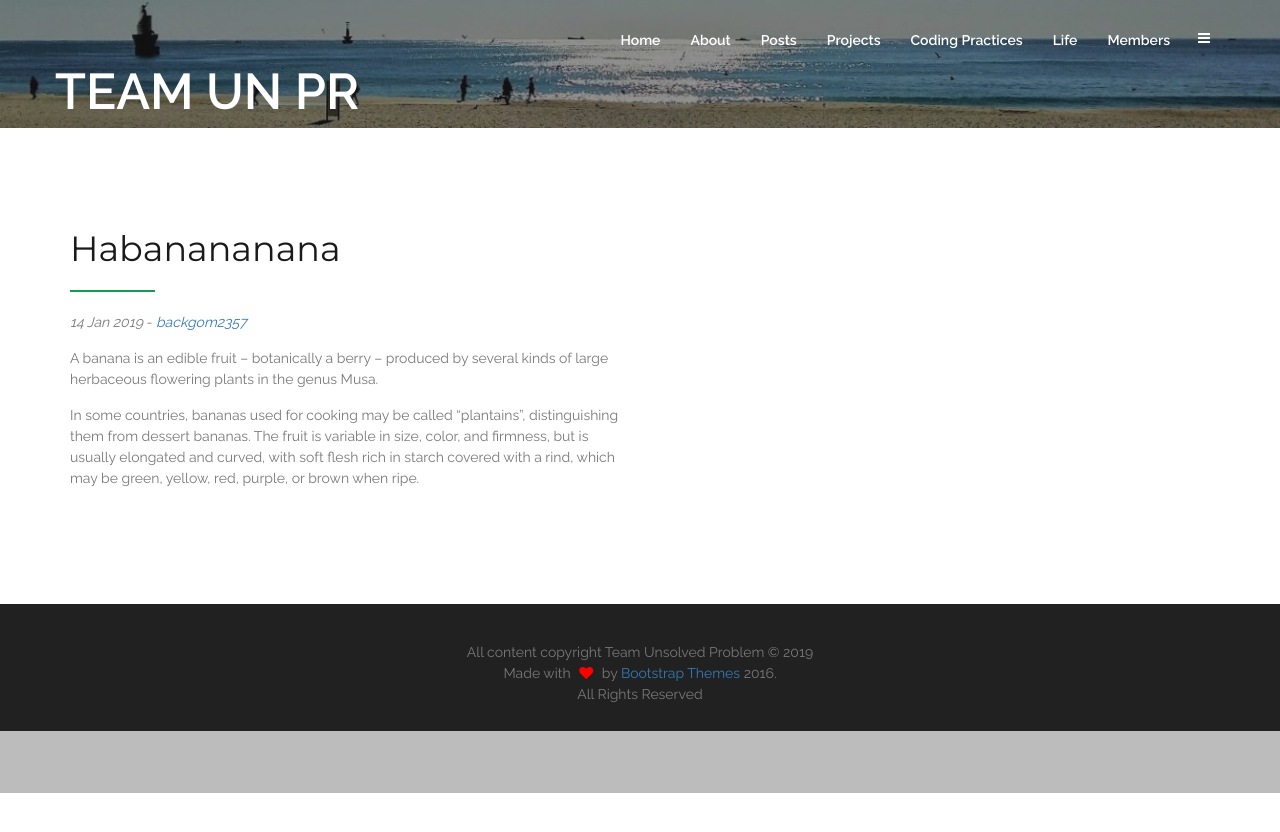
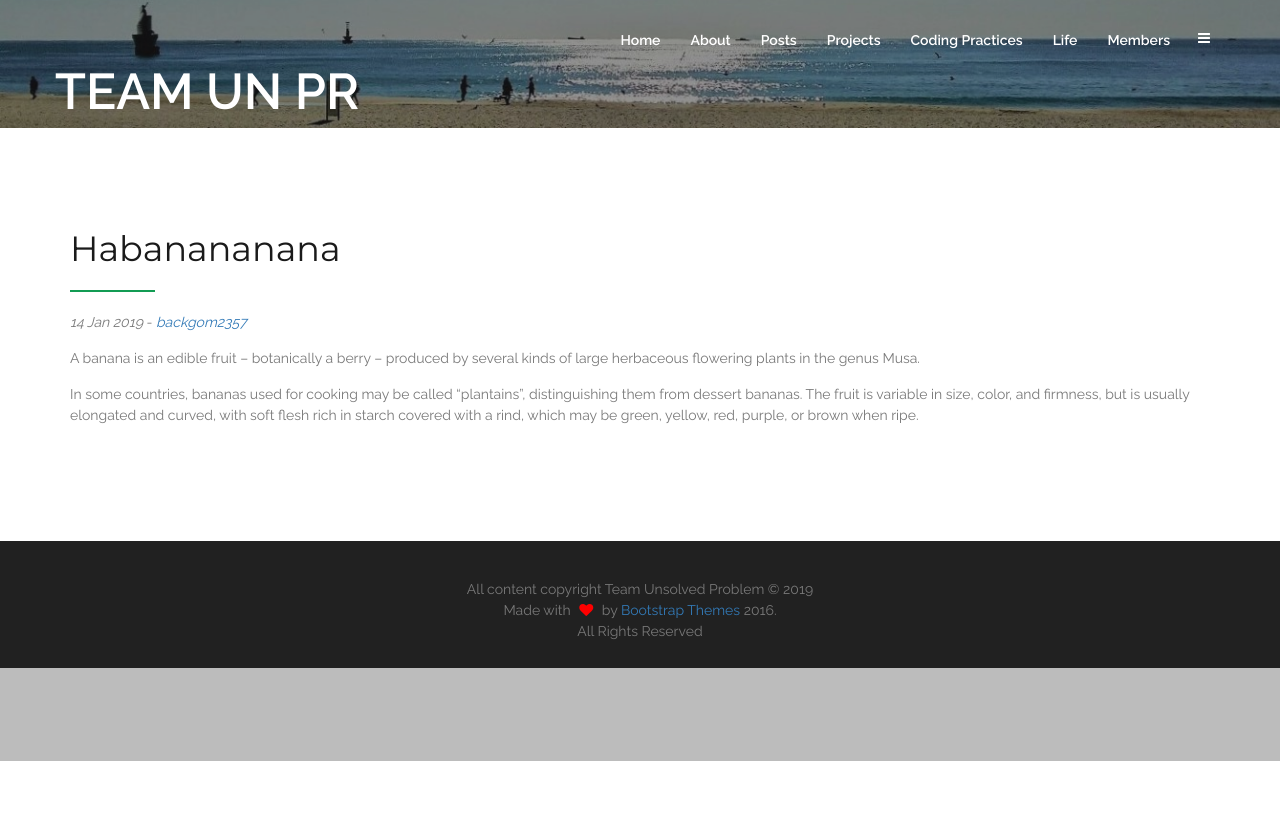
Before and after one commit to unsolvedproblem/unsolvedproblem.github.io, a Jekyll site: the page built from _posts/2019-01-14-habanananana.md, in a window 1280 px wide. Shown: the top 832 px of the page. Built offline with Jekyll 4.4.1, drawn with Linux system fonts in a browser that asks for light colours.

Commit message:
Update post.html

```diff
--- a/_layouts/post.html
+++ b/_layouts/post.html
@@ -1,11 +1,11 @@
 ---
 layout: default
 ---
-<section id="{{ page.title }}" class="about roomy-100">
+<section id="{{ page.title }}" class="roomy-100">
     <div class="container">
         <div class="row">
             <div class="main_about">
-                <div class="col-md-6">
+                <div class="col-md-12">
                     <div class="about_content">
                         <h2>{{ page.title }}</h2>
                         <div class="separator_left"></div>
```
